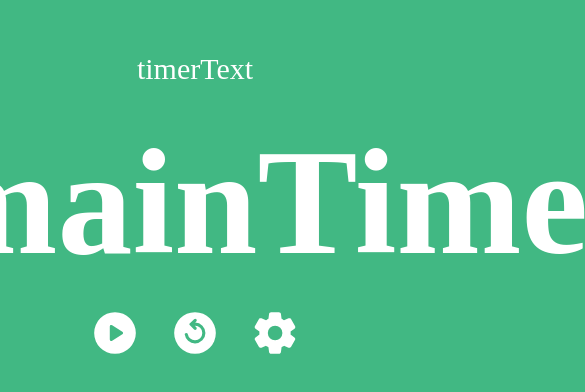
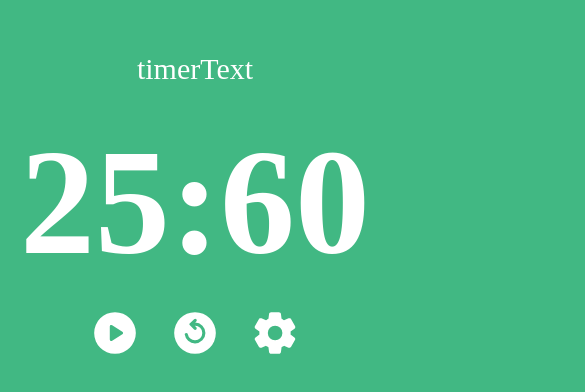
Before and after one commit to GitHWS/vue-pomodoro-timer, a Vue app: page / in a window 390 px wide. Shown: the part 226-618 px from the top of the page, 585 px wide, since content can reach past the window. Built offline with nearby package versions, Linux system fonts and the light colour scheme; a web font is replaced by a local one.

Commit message:
:sparkles: 표시될 타이머 관련 반응형 데이터 생성 및 템플릿 적용
표시될 타이머 관련 반응형 데이터(ref, computed) 생성 및 템플릿 적용

```diff
--- a/src/App.vue
+++ b/src/App.vue
@@ -2,7 +2,7 @@
   <section class="timer">
     <div class="timer__display">
       <p class="timer__text">timerText</p>
-      <h1 class="timer__remaining-time">remainTime</h1>
+      <h1 class="timer__remaining-time">{{ remainTotalTime }}</h1>
     </div>
     <div class="timer__controls">
       <button class="timer__controls-button">
@@ -23,6 +23,19 @@ import IconStart from './components/icons/IconStart.vue';
 import IconPause from './components/icons/IconPause.vue';
 import IconReset from './components/icons/IconReset.vue';
 import IconSetting from './components/icons/IconSetting.vue';
+
+import { ref, computed } from 'vue';
+
+const min = ref(25);
+const sec = ref(60);
+
+const remainMin = computed(() =>
+  min.value < 10 ? `0${min.value}` : min.value
+);
+const remainSec = computed(() =>
+  sec.value < 10 ? `0${sec.value}` : sec.value
+);
+const remainTotalTime = computed(() => remainMin.value + ':' + remainSec.value);
 </script>
 
 <style>
```
